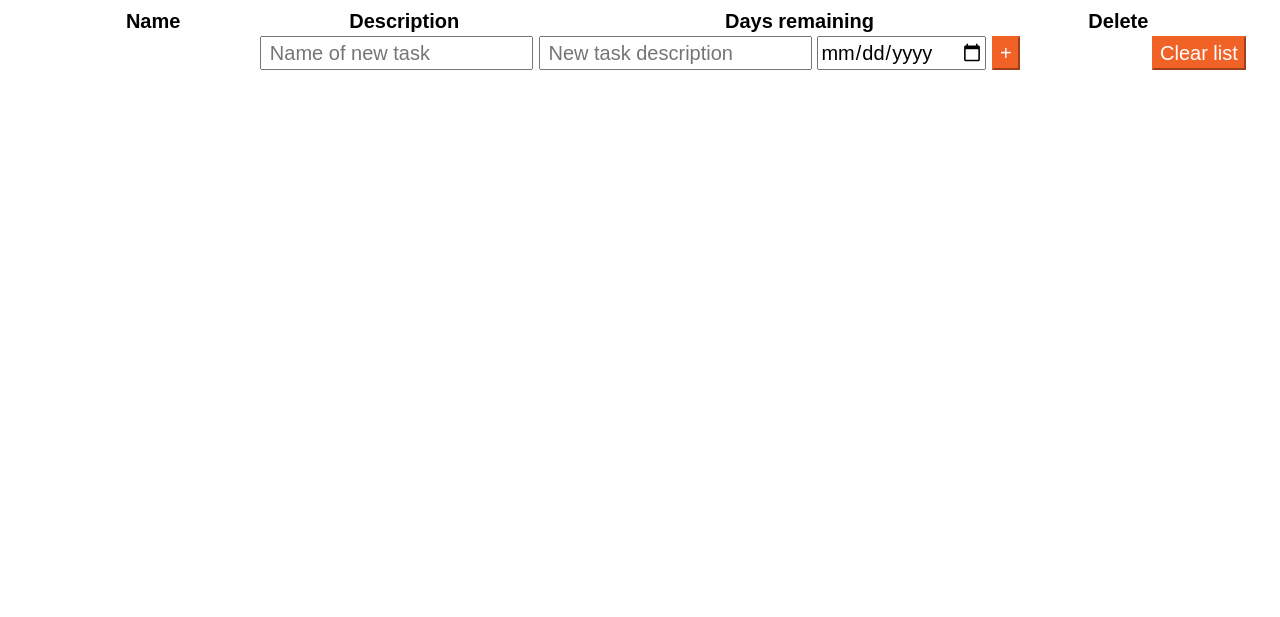
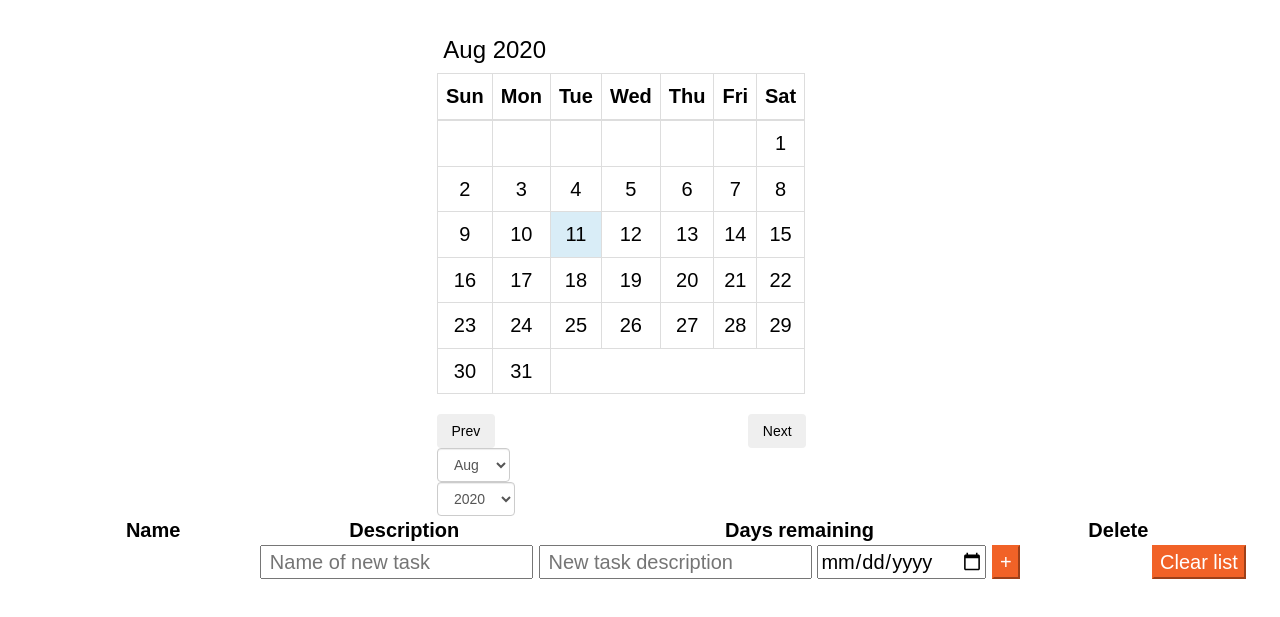
Before and after one commit to LaurenJablonski/Interactive_to_do_list, a plain HTML site: page index.html in a window 1280 px wide. Shown: the part 177-794 px from the top of the page. Drawn offline with nearby package versions, Linux system fonts and the light colour scheme; no server answers.

Commit message:
added a calendar to the page
now need to work on marking the to do list items on the calendar

```diff
--- a/index.html
+++ b/index.html
@@ -32,13 +32,72 @@
     </div>
   </div>
 </nav>
-
 <div class="container">
   <div>
     <h1> TO-DO LIST  <img src="./nextjumplogo1.png"></img></h1>
   </div>
+  <div class="calender">
+  <div class="container col-sm-4 col-md-7 col-lg-4 mt-5">
+  <div class="card">
+    <h3 class="card-header" id="monthAndYear" ></h3>
+    <table class="table table-bordered table-responsive-sm" id="calendar">
+      <thead>
+      <tr>
+        <th>Sun</th>
+        <th>Mon</th>
+        <th>Tue</th>
+        <th>Wed</th>
+        <th>Thu</th>
+        <th>Fri</th>
+        <th>Sat</th>
+      </tr>
+      </thead>
+
+      <tbody id="calendar-body">
+
+      </tbody>
+    </table>
+
+    <div class="form-inline">
+
+      <button class="btn btn-outline-primary col-sm-6" id="previous" onclick="previous()">Prev</button>
+      <button class="btn btn-outline-primary col-sm-6" id="next" onclick="next()">Next</button>
+    </div>
+    <br/>
+
+    <form class="form-inline" >
+      <!--<label class="lead mr-2 ml-2" for="month">Jump To: </label>-->
+      <select class="form-control col-sm-4" name="month" id="month" onchange="jump()">
+        <option value=0>Jan</option>
+        <option value=1>Feb</option>
+        <option value=2>Mar</option>
+        <option value=3>Apr</option>
+        <option value=4>May</option>
+        <option value=5>Jun</option>
+        <option value=6>Jul</option>
+        <option value=7>Aug</option>
+        <option value=8>Sep</option>
+        <option value=9>Oct</option>
+        <option value=10>Nov</option>
+        <option value=11>Dec</option>
+      </select>
+
+
+      <label for="year"></label><select class="form-control col-sm-4" name="year" id="year" onchange="jump()">
+
+      <option value=2020>2020</option>
+      <option value=2021>2021</option>
+
+    </select></form>
+  </div>
+</div>
+  </div>
   <div id="list"></div>
 </div>
+
+
+
+
 
 
 
@@ -68,71 +127,6 @@
 
 
 <style>
-  .tick {
-    display: block;
-    position: relative;
-    padding-left: 35px;
-    margin-bottom: 12px;
-    cursor: pointer;
-    font-size: 22px;
-    -webkit-user-select: none;
-    -moz-user-select: none;
-    -ms-user-select: none;
-    user-select: none;
-  }
-  /* Hide the browser's default checkbox */
-  .tick input {
-    position: absolute;
-    opacity: 0;
-    cursor: pointer;
-    height: 0;
-    width: 0;
-  }
-
-  /* Create a custom checkbox */
-  .checkmark {
-    position: absolute;
-    top: 0;
-    left: 0;
-    height: 25px;
-    width: 25px;
-    background-color: #eee;
-  }
-
-  /* On mouse-over, add a grey background color */
-  .tick:hover input ~ .checkmark {
-    background-color: #ccc;
-  }
-
-  /* When the checkbox is checked, add a blue background */
-  .tick input:checked ~ .checkmark {
-    background-color: #2196F3;
-  }
-
-  /* Create the checkmark/indicator (hidden when not checked) */
-  .checkmark:after {
-    content: "";
-    position: absolute;
-    display: none;
-  }
-
-  /* Show the checkmark when checked */
-  .tick input:checked ~ .checkmark:after {
-    display: block;
-  }
-
-  /* Style the checkmark/indicator */
-  .tick .checkmark:after {
-    left: 9px;
-    top: 5px;
-    width: 5px;
-    height: 10px;
-    border: solid white;
-    border-width: 0 3px 3px 0;
-    -webkit-transform: rotate(45deg);
-    -ms-transform: rotate(45deg);
-    transform: rotate(45deg);
-  }
 
   table {
     border-collapse: collapse;
@@ -151,6 +145,12 @@
     border-bottom: 1px solid #111;
     width: 100%;
   }
+
+
+  #strike_button: checked{
+    background-color: green;
+  }
+
 
   p{
     font-family: Arial, Helvetica, sans-serif;
@@ -189,9 +189,7 @@
     font-size: 20px;
 
   }
-  #crap.done{
-    text-decoration:line-through;
-  }
+
 
 
   input{
@@ -227,6 +225,25 @@
 
 
   }
+  .calender{
+    margin: auto;
+    width: 40%;
+    padding: 10px;
+  }
+
+  #next{
+    left:220%;
+  }
+
+  #previous{
+    text-align: center;
+
+  }
+
+
+
+
+
 </style>
 
 
--- a/script.js
+++ b/script.js
@@ -32,6 +32,83 @@ function makeRequest(method, resource, body, successCb, errorCb) {
     });
     //alert('');
 }
+let today = new Date();
+let currentMonth = today.getMonth();
+let currentYear = today.getFullYear();
+let selectYear = document.getElementById("year");
+let selectMonth = document.getElementById("month");
+
+let months = ["Jan", "Feb", "Mar", "Apr", "May", "Jun", "Jul", "Aug", "Sep", "Oct", "Nov", "Dec"];
+
+let monthAndYear = document.getElementById("monthAndYear");
+showCalendar(currentMonth, currentYear);
+
+
+function next() {
+    currentYear = (currentMonth === 11) ? currentYear + 1 : currentYear;
+    currentMonth = (currentMonth + 1) % 12;
+    showCalendar(currentMonth, currentYear);
+}
+
+function previous() {
+    currentYear = (currentMonth === 0) ? currentYear - 1 : currentYear;
+    currentMonth = (currentMonth === 0) ? 11 : currentMonth - 1;
+    showCalendar(currentMonth, currentYear);
+}
+
+
+function showCalendar(month, year) {
+
+    let firstDay = (new Date(year, month)).getDay();
+    let daysInMonth = 32 - new Date(year, month, 32).getDate();
+
+    let tbl = document.getElementById("calendar-body"); // body of the calendar
+
+    // clearing all previous cells
+    tbl.innerHTML = "";
+
+    // filing data about month and in the page via DOM.
+    monthAndYear.innerHTML = months[month] + " " + year;
+    selectYear.value = year;
+    selectMonth.value = month;
+
+    // creating all cells
+    let date = 1;
+    for (let i = 0; i < 6; i++) {
+        // creates a table row
+        let row = document.createElement("tr");
+
+        //creating individual cells, filing them up with data.
+        for (let j = 0; j < 7; j++) {
+            if (i === 0 && j < firstDay) {
+                let cell = document.createElement("td");
+                let cellText = document.createTextNode("");
+                cell.appendChild(cellText);
+                row.appendChild(cell);
+            }
+            else if (date > daysInMonth) {
+                break;
+            }
+
+            else {
+                let cell = document.createElement("td");
+                let cellText = document.createTextNode(date);
+                if (date === today.getDate() && year === today.getFullYear() && month === today.getMonth()) {
+                    cell.classList.add("bg-info");
+                } // color today's date
+                cell.appendChild(cellText);
+                row.appendChild(cell);
+                date++;
+            }
+
+
+        }
+
+        tbl.appendChild(row); // appending each row into calendar body.
+    }
+
+}
+
 
 /**
  * Gets items from Todo list API (makes a GET request)
@@ -206,11 +283,11 @@ function createItemTable(items) {
     //element += '</table>';
     $(this).element += '</table>'; // not sure why this works but just leaving it as element += would give an error saying element not defined
     $('#list').html(list);
-
-
-
 }
 
+/**
+ * This function allows you to tick a button when you have completed a task whilst simultaneously crossing out that element in the table
+ */
 function tickFunction() {
             $('.strike_button').change(function() {
             if ( this.checked) {
@@ -219,48 +296,7 @@ function tickFunction() {
                 $(this).parent().parent().removeClass("strikeout");
             }
         });
-
-
-        document.getElementById("myForm").style.textDecoration="line-through";
-        //document.getElementById(i["ID"]).style.backgroundColor = 'greenyellow';
-        //document.getElementById("myCheck").style.backgroundColor = 'greenyellow';
-
-    }
-
-
-
-
-/**function myFunction(){
-
-    var item = document.getElementById("descTextboxID","nameTextboxID","dateTextboxID").value
-    var checkBox = document.createElement("input");
-    checkBox.type = "checkbox";
-    checkBox.id="checkbox"
-    checkBox.onchange=updateItem()
-    var text=document.createTextNode(item)
-    var newItem=document.createElement("li")
-    newItem.className="addedClass"
-    newItem.appendChild(text)
-
-        var crap=document.getElementById("myForm")
-        crap.appendChild(newItem)
-        var addhere=document.getElementById("myForm")
-        addhere.appendChild(checkBox);
-
-    function updateItem()
-    {
-        if (document.getElementById("checkbox").checked)
-        {
-            document.getElementById("myForm").style.textDecoration="line-through"
-        }
-    }
-
 }
- */
-
-
-
-
 
 /**
  * Refreshes the item list
```
